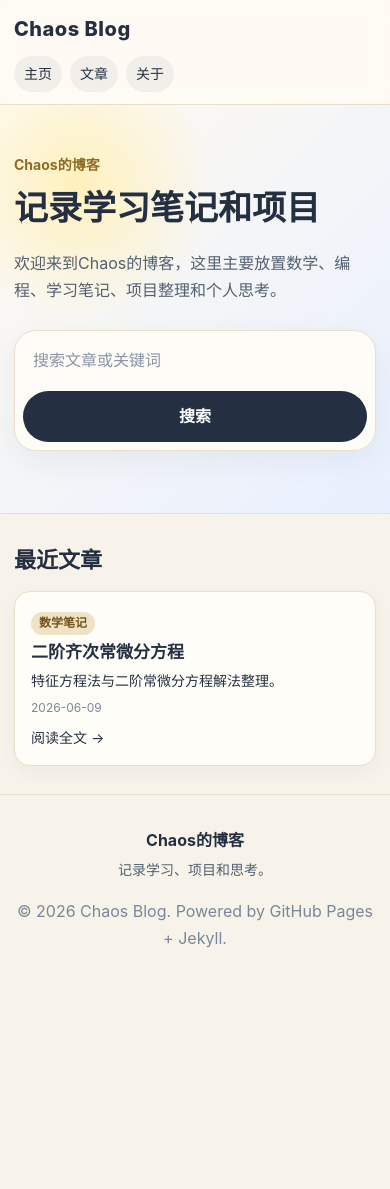
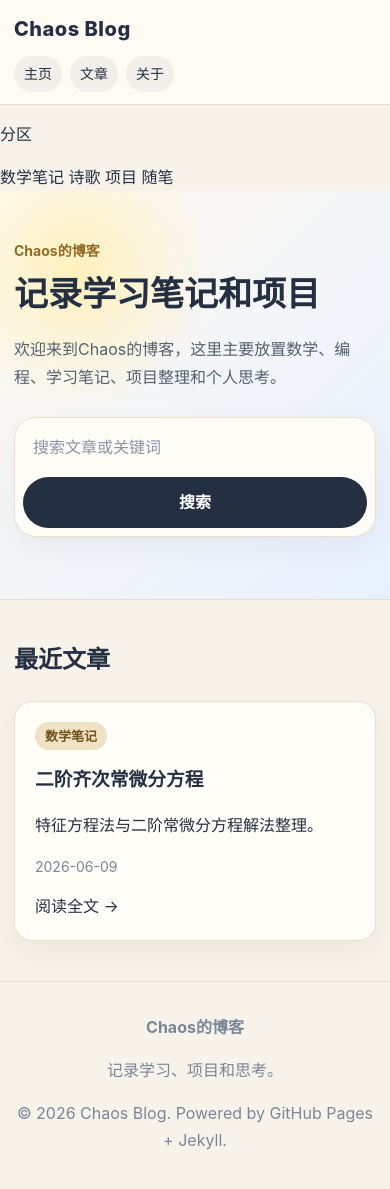
Before and after one commit to chaosjjaaa/chaos-blog, a Jekyll site: the page built from index.md, in a window 390 px wide and 1203 px high. Shown: the top 1189 px of the window. Built offline with Jekyll 4.4.1, drawn with Linux system fonts in a browser that asks for light colours.

Commit message:
Add section sidebar to layout

```diff
--- a/_layouts/default.html
+++ b/_layouts/default.html
@@ -37,80 +37,6 @@
       overflow-x: auto;
       overflow-y: hidden;
     }
-
-    .footer-tagline {
-      margin-bottom: 14px;
-      color: #526071;
-    }
-
-    .footer-tagline strong {
-      display: block;
-      color: #243042;
-      font-size: 18px;
-    }
-
-    .footer-tagline p {
-      margin: 4px 0 0;
-    }
-
-    @media (max-width: 720px) {
-      .home-posts.section {
-        padding: 28px 0;
-      }
-
-      .home-posts h2 {
-        margin-bottom: 12px;
-        font-size: 22px;
-      }
-
-      .home-posts .card-grid {
-        gap: 10px;
-      }
-
-      .home-posts .card {
-        padding: 14px 16px;
-        border-radius: 16px;
-        box-shadow: 0 6px 18px rgba(36, 48, 66, 0.045);
-      }
-
-      .home-posts .card h3 {
-        margin: 2px 0 6px;
-        font-size: 17px;
-        line-height: 1.35;
-      }
-
-      .home-posts .card p {
-        margin: 6px 0;
-        font-size: 14px;
-        line-height: 1.55;
-      }
-
-      .home-posts .card .tag {
-        margin-bottom: 4px;
-        padding: 2px 8px;
-        font-size: 12px;
-      }
-
-      .home-posts .card .meta {
-        margin-top: 8px;
-        font-size: 12px;
-      }
-
-      .home-posts .card > a:last-child {
-        display: inline-block;
-        margin-top: 2px;
-        font-size: 14px;
-      }
-
-      .footer-tagline {
-        margin-bottom: 10px;
-        font-size: 14px;
-      }
-
-      .footer-tagline strong {
-        font-size: 16px;
-      }
-    }
   </style>
   {% if page.mathjax %}
   <script>
@@ -137,6 +63,14 @@
     </div>
   </header>
 
+  <aside class="site-sidebar" aria-label="文章分区">
+    <p>分区</p>
+    <a {% if page.section_key == 'math' %}class="active"{% endif %} href="{{ '/sections/math.html' | relative_url }}">数学笔记</a>
+    <a {% if page.section_key == 'poem' %}class="active"{% endif %} href="{{ '/sections/poem.html' | relative_url }}">诗歌</a>
+    <a {% if page.section_key == 'project' %}class="active"{% endif %} href="{{ '/sections/project.html' | relative_url }}">项目</a>
+    <a {% if page.section_key == 'misc' %}class="active"{% endif %} href="{{ '/sections/misc.html' | relative_url }}">随笔</a>
+  </aside>
+
   {{ content }}
 
   <footer class="site-footer">
```
